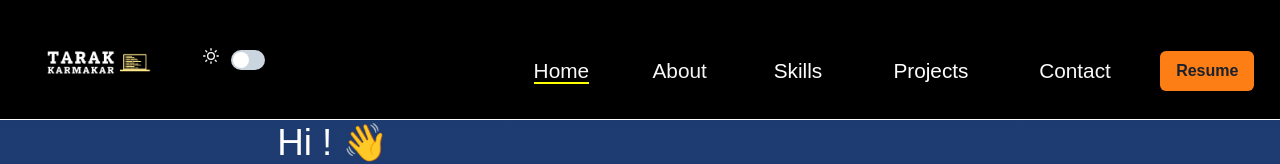
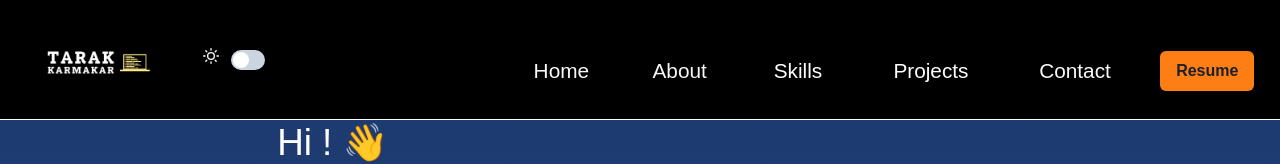
Before and after one commit to Tarakkarmakar/Tarakkarmakar.github.io, a React (Create React App) app: page / in a window 1280 px wide. Shown: the top 164 px of the page. Built offline with nearby package versions, Linux system fonts and the light colour scheme.

Commit message:
navbar is updated

```diff
--- a/src/components/About/About.jsx
+++ b/src/components/About/About.jsx
@@ -13,7 +13,7 @@ const About = () => {
   return (
     <>
 
-      <div className="About">
+      <div className="About" id='About'>
         <div className="about_left" data-aos="fade-left">
           <span id="head">About</span>
 
--- a/src/components/Navbar/Navbar.jsx
+++ b/src/components/Navbar/Navbar.jsx
@@ -31,11 +31,13 @@ const Navbar = ({ toggleDarkmode, isDark, setMenu }) => {
       <div className="right_nav">
         <ul>
           <li className="IntroH">
-            <Link activeClass="active"  spy={true} smooth={true} offset={-150} duration={200}
+            <Link activeClass="active"  spy={true} smooth={true} offset={0} duration={200}
             to="Intro">Home</Link>{" "}
           </li>
           <li className="aboutH">
-            <Link activeClass="active"  spy={true} smooth={true} offset={-150} duration={300}  to="about">About</Link>{" "}
+            <Link activeClass="active"
+             spy={true} smooth={true} offset={0} duration={300}
+              to="About">About</Link>{" "}
           </li>
 
 
```
